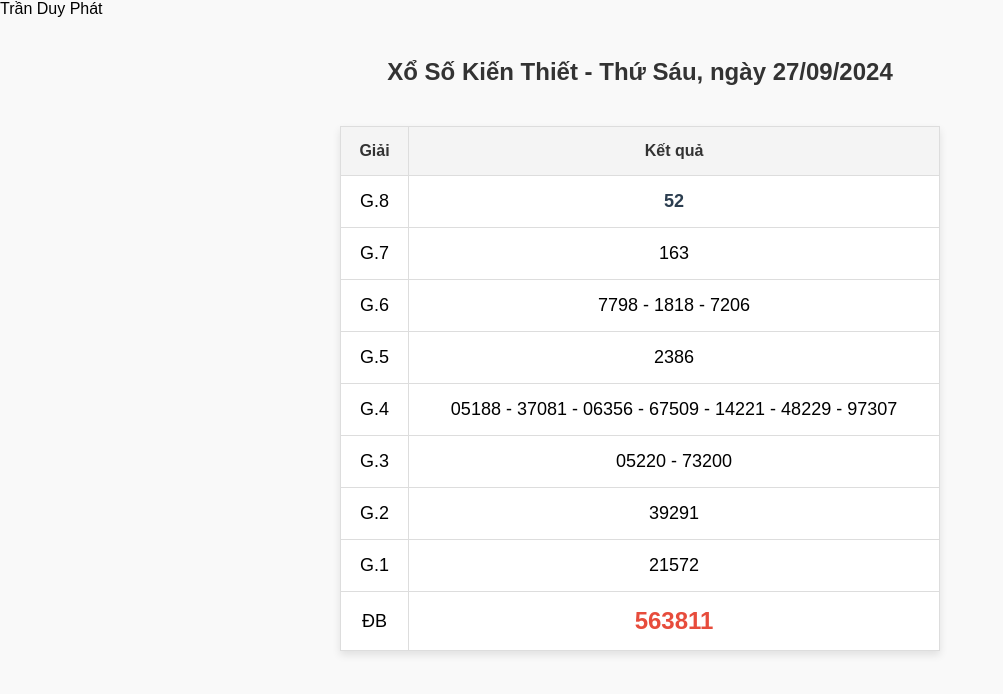
After one commit to DuyPhatpeo/BTPHP, a PHP site: page /XoSo.php in a window 1280 px wide. The commit adds this page. Shown: the top 694 px of the page, without its empty margins (0-1003 px from the left). Run offline with PHP 8.4, Linux system fonts and the light colour scheme.

Commit message:
Bài tập

```diff
--- a/BangCuuChuong.php
+++ b/BangCuuChuong.php
@@ -60,7 +60,7 @@
     <h1>Bảng Cửu Chương</h1>
     <div class="container">
         <?php
-            for ($i = 2; $i <= 9; $i++) {
+            for ($i = 2; $i <= 10; $i++) {
                 echo "<table class='bang-cuu-chuong'>";
                 echo "<thead><tr><th colspan='2'>Bảng Cửu Chương {$i}</th></tr></thead>";
                 echo "<tbody>";
--- /dev/null
+++ b/XoSo.php
@@ -0,0 +1,102 @@
+<!DOCTYPE html>
+<html lang="vi">
+<head>
+    <meta charset="UTF-8">
+    <meta name="viewport" content="width=device-width, initial-scale=1.0">
+    <title>Kết quả xổ số</title>
+    <style>
+        body {
+            font-family: Arial, sans-serif;
+            background-color: #f9f9f9;
+            margin: 0;
+            padding: 0;
+        }
+        h2 {
+            text-align: center;
+            color: #333;
+            margin-top: 40px;
+        }
+        table {
+            width: 80%;
+            max-width: 600px;
+            margin: 40px auto;
+            border-collapse: collapse;
+            box-shadow: 0 4px 8px rgba(0, 0, 0, 0.1);
+            background-color: #fff;
+        }
+        th, td {
+            border: 1px solid #ddd;
+            padding: 15px;
+            text-align: center;
+        }
+        th {
+            background-color: #f4f4f4;
+            color: #333;
+        }
+        td {
+            font-size: 18px;
+        }
+        .special {
+            color: #e74c3c;
+            font-weight: bold;
+            font-size: 24px;
+        }
+        .bold {
+            font-weight: bold;
+            color: #2c3e50;
+        }
+        tr:hover {
+            background-color: #f1f1f1;
+        }
+    </style>
+</head>
+<body>
+
+<?php
+$ngay_tieng_viet = array(
+    'Monday'    => 'Thứ Hai',
+    'Tuesday'   => 'Thứ Ba',
+    'Wednesday' => 'Thứ Tư',
+    'Thursday'  => 'Thứ Năm',
+    'Friday'    => 'Thứ Sáu',
+    'Saturday'  => 'Thứ Bảy',
+    'Sunday'    => 'Chủ Nhật'
+);
+
+$thu = date('l');
+$ngay = date('d/m/Y');
+echo"Trần Duy Phát";
+echo "<h2>Xổ Số Kiến Thiết - " . $ngay_tieng_viet[$thu] . ", ngày " . $ngay . "</h2>";
+
+function taoKetQua($soChuSo) {
+    $ketQua = "";
+    for ($i = 0; $i < $soChuSo; $i++) {
+        $ketQua .= rand(0, 9);
+    }
+    return $ketQua;
+}
+
+function taoNhieuKetQua($soChuSo, $soLan) {
+    $ketQua = [];
+    for ($i = 0; $i < $soLan; $i++) {
+        $ketQua[] = taoKetQua($soChuSo);
+    }
+    return implode(" - ", $ketQua);
+}
+
+echo "<table>";
+echo "<tr><th>Giải</th><th>Kết quả</th></tr>";
+echo "<tr><td>G.8</td><td class='bold'>" . taoKetQua(2) . "</td></tr>";
+echo "<tr><td>G.7</td><td>" . taoKetQua(3) . "</td></tr>";
+echo "<tr><td>G.6</td><td>" . taoNhieuKetQua(4, 3) . "</td></tr>";
+echo "<tr><td>G.5</td><td>" . taoKetQua(4) . "</td></tr>";
+echo "<tr><td>G.4</td><td>" . taoNhieuKetQua(5, 7) . "</td></tr>";
+echo "<tr><td>G.3</td><td>" . taoNhieuKetQua(5, 2) . "</td></tr>";
+echo "<tr><td>G.2</td><td>" . taoKetQua(5) . "</td></tr>";
+echo "<tr><td>G.1</td><td>" . taoKetQua(5) . "</td></tr>";
+echo "<tr><td>ĐB</td><td class='special'>" . taoKetQua(6) . "</td></tr>";
+echo "</table>";
+?>
+
+</body>
+</html>
```
Also changed, not shown: Bai1.php (added, +16 -0 lines), Bai2.php (added, +9 -0 lines), Bai3.php (added, +48 -0 lines), Bai4.php (added, +59 -0 lines), Bai5.php (added, +46 -0 lines), test.php (+12 -70 lines).
